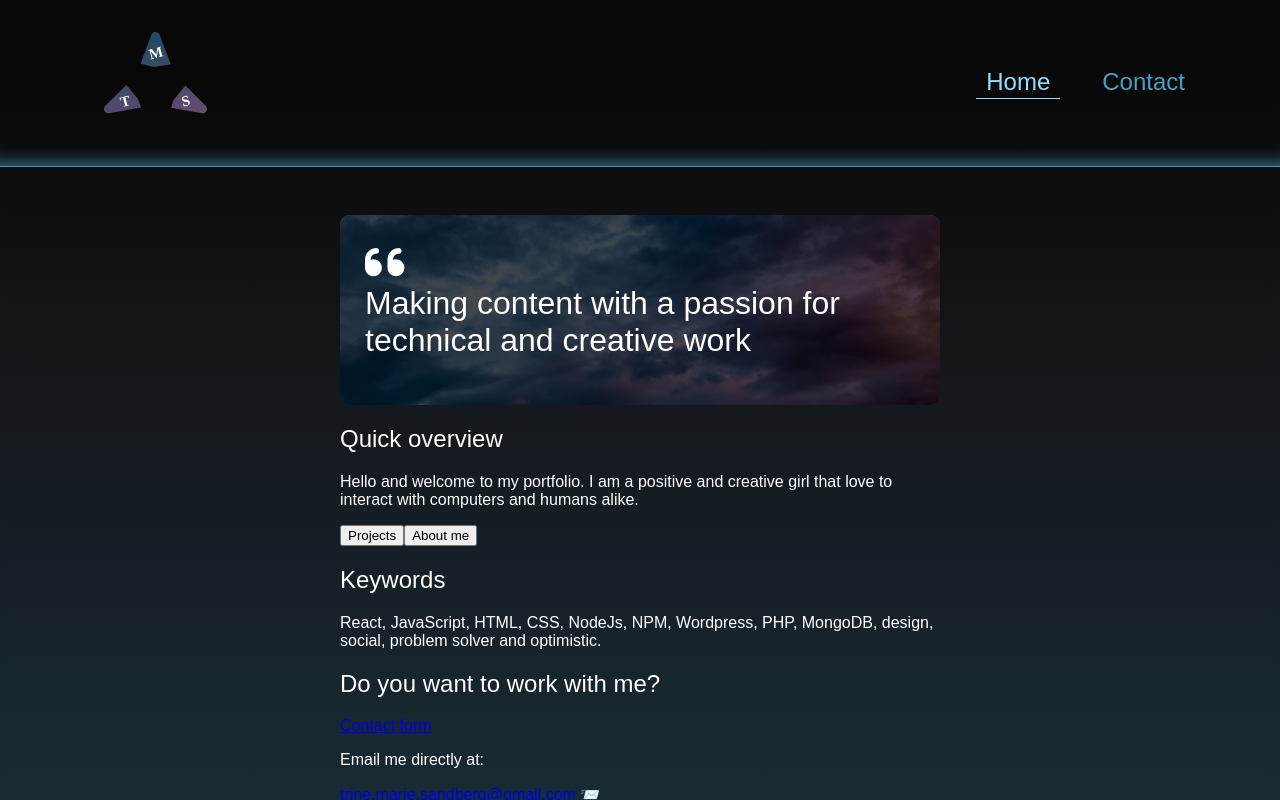
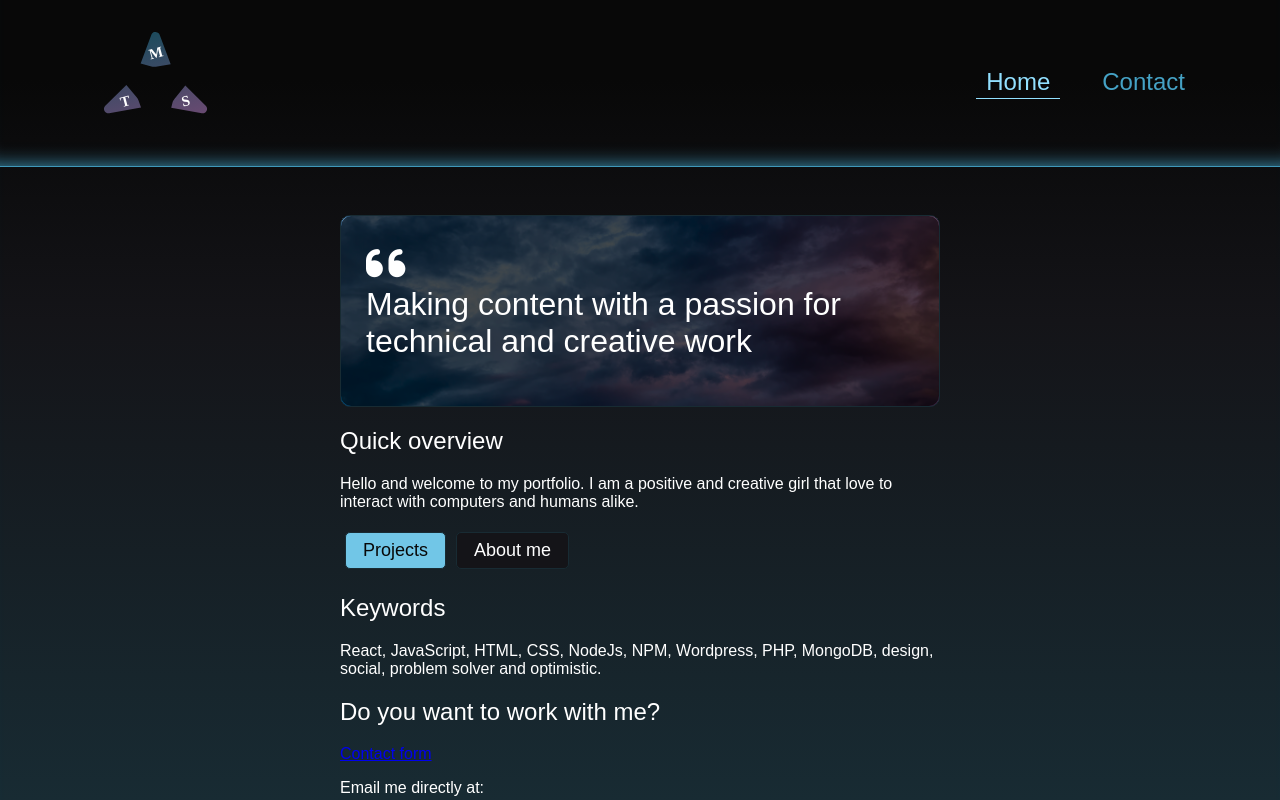
Before and after one commit to trine-marie-sandberg/portfolio, a React (Vite) app: page / in a window 1280 px wide. Built offline with nearby package versions, Linux system fonts and the light colour scheme; a web font is replaced by a local one.

Commit message:
move btns onto ovn file, update style

```diff
--- a/src/pages/home/index.jsx
+++ b/src/pages/home/index.jsx
@@ -1,7 +1,9 @@
+import { Link } from "react-router-dom";
 import { FlexWrap } from "../../ui/flex";
 import TopContent from "../../ui/pagewrapper";
 import { SectionWrap } from "../../ui/sectionwrap/style";
 import { HeadingBgContrast, HeadingWrap, SkillIcon, SkillImg } from "./style";
+import { BtnPrimary, BtnSecondary } from "../../ui/btns";
 
 export default function HomePage() {
     return(
@@ -18,8 +20,14 @@ export default function HomePage() {
                   Hello and welcome to my portfolio.
                   I am a positive and creative girl that love to interact with computers and humans alike.
                 </p>
-                <button>Projects</button>
-                <button>About me</button>
+                <FlexWrap>
+                    <BtnPrimary>
+                        <button>Projects</button>
+                    </BtnPrimary>
+                    <BtnSecondary>
+                        <Link>About me</Link>
+                    </BtnSecondary>
+                </FlexWrap>
                 <h2>Keywords</h2>
                 <p>React, JavaScript, HTML, CSS, NodeJs, NPM, Wordpress, PHP, MongoDB, design, social, problem solver and optimistic.</p>
                 <h2>Do you want to work with me?</h2>
--- a/src/pages/home/style.js
+++ b/src/pages/home/style.js
@@ -15,7 +15,7 @@ export const HeadingWrap = styled.div`
   border-radius: ${(props) => props.theme.sizes.borderRadius};
   background-size: cover;
   background-repeat: no-repeat;
-  /* border: 1px solid ${(props) => props.theme.color.secondary}; */
+  border: 1px solid ${(props) => props.theme.color.dark};
   & i {
     font-size: 45px;
   }
--- /dev/null
+++ b/src/ui/btns/index.js
@@ -0,0 +1,72 @@
+import styled from "styled-components";
+//Primary
+export const BtnPrimary = styled.div`
+  width: fit-content;
+  background-color: ${(props) => props.theme.color.light};
+  border: 1px solid ${(props) => props.theme.color.dark};
+  color: ${(props) => props.theme.color.black};
+  border-radius: 5px;
+  font-size: 18px;
+  padding: 2px;
+  margin: 5px;
+  cursor: pointer;
+  & :hover {
+    box-shadow: rgba(63, 152, 186, 0.5) 0px 7px 20px 0px;
+    border-radius: 5px;
+  }
+  & button {
+    margin: 0;
+    padding: 0;
+    background-color: ${(props) => props.theme.color.light};
+    border: none;
+    color: ${(props) => props.theme.color.black};
+    font-size: 18px;
+    padding: 5px 15px;
+    width: 100%;
+    cursor: pointer;
+  }
+  & a {
+    margin: 0;
+    background-color: ${(props) => props.theme.color.light};
+    color: ${(props) => props.theme.color.black};
+    font-size: 18px;
+    padding: 5px 15px;
+    text-decoration: none;
+    display: block;
+  }
+`;
+//Secondary
+export const BtnSecondary = styled.div`
+  width: fit-content;
+  background-color: ${(props) => props.theme.color.primary};
+  border: 1px solid ${(props) => props.theme.color.dark};
+  color: ${(props) => props.theme.color.font};
+  border-radius: 5px;
+  font-size: 18px;
+  padding: 2px;
+  margin: 5px;
+  cursor: pointer;
+  & :hover {
+    box-shadow: rgba(63, 152, 186, 0.5) 0px 7px 20px 0px;
+    border-radius: 5px;
+  }
+  & button {
+    margin: 0;
+    padding: 0;
+    background-color: ${(props) => props.theme.color.primary};
+    border: none;
+    color: ${(props) => props.theme.color.font};
+    font-size: 18px;
+    padding: 5px 15px;
+    cursor: pointer;
+  }
+  & a {
+    margin: 0;
+    background-color: ${(props) => props.theme.color.primary};
+    color: ${(props) => props.theme.color.font};
+    font-size: 18px;
+    padding: 5px 15px;
+    text-decoration: none;
+    display: block;
+  }
+`;
```
